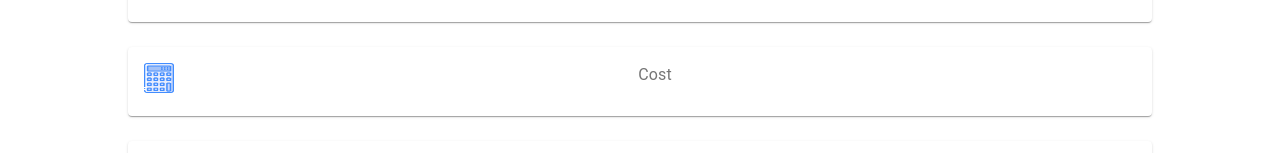
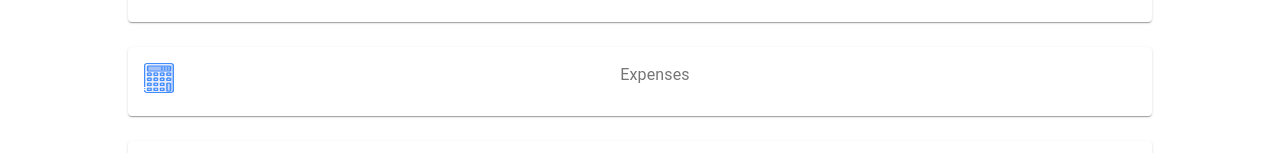
Before and after one commit to swFang/Wanderful, a React (Create React App) app in the folder client/: page / in a window 1280 px wide. Shown: the part 450-603 px from the top of the page. Built offline with nearby package versions, Linux system fonts and the light colour scheme; what google-maps-react would draw is missing.

Commit message:
chaged cost to expenses inside landing page and for the nav bar

```diff
--- a/client/src/components/LandingPage.js
+++ b/client/src/components/LandingPage.js
@@ -15,13 +15,13 @@ import MenuIcon from '@material-ui/icons/Menu';
 import buddyImg from '../find buddy.png';
 import InfoImg from '../flag.png';
 import itinImg from  '../itinerary.png';
-import costImg from '../budget.png';
+import ExpensesImg from '../budget.png';
 import back from '../82773560_1023084961383144_144685868970409984_n.png';
 import dash from '../dashboard.png';
 import CalendarContainer from './CalendarContainer';
 
 const axios = require('axios');
-const buttons = ['Information', 'Itinerary', 'Cost', 'FindMyBuddy'];
+const buttons = ['Information', 'Itinerary', 'Expenses', 'FindMyBuddy'];
 
 export default class LandingPage extends Component{
     constructor(props) {
@@ -29,7 +29,7 @@ export default class LandingPage extends Component{
       this.state = {
         Information: false,
         Itinerary: false,
-        Cost: false,
+        Expenses: false,
         FindMyBuddy: false
       };
     }
@@ -40,8 +40,8 @@ export default class LandingPage extends Component{
             title = 'Travel Advisory';
         } else if (this.state.Itinerary) {
             title = 'Itinerary';
-        } else if (this.state.Cost) {
-            title = 'Budget';
+        } else if (this.state.Expenses) {
+            title = 'Expenses';
         } else if (this.state.FindMyBuddy) {
             title = 'Find My Buddy';
         }
@@ -55,7 +55,7 @@ export default class LandingPage extends Component{
                         this.setState({
                             Information: false,
                             Itinerary: false,
-                            Cost: false,
+                            Expenses: false,
                             FindMyBuddy: false,
                         })
                     }}>
@@ -73,8 +73,8 @@ export default class LandingPage extends Component{
             return InfoImg;
         } else if (btn == 'Itinerary') {
             return itinImg;
-        } else if (btn =='Cost') {
-            return costImg;
+        } else if (btn =='Expenses') {
+            return ExpensesImg;
         } else if (btn == 'FindMyBuddy') {
             return buddyImg;
         }
@@ -102,7 +102,7 @@ export default class LandingPage extends Component{
     }
 
     render() {
-        if(!this.state.Information && !this.state.Itinerary && !this.state.Cost && !this.state.FindMyBuddy) {
+        if(!this.state.Information && !this.state.Itinerary && !this.state.Expenses && !this.state.FindMyBuddy) {
             return (
                 <div>
                     {this.renderNavBar()}
@@ -123,7 +123,7 @@ export default class LandingPage extends Component{
                 <div>
                     {this.renderNavBar()}
                     {this.state.Information && <AdvisoryBoard></AdvisoryBoard>}
-                    {this.state.Cost && <Itinerary></Itinerary> }
+                    {this.state.Expenses && <Itinerary></Itinerary> }
                     {this.state.Itinerary && <CalendarContainer></CalendarContainer> }
                     {this.state.FindMyBuddy && <MapContainer></MapContainer> }
                 </div>
```
